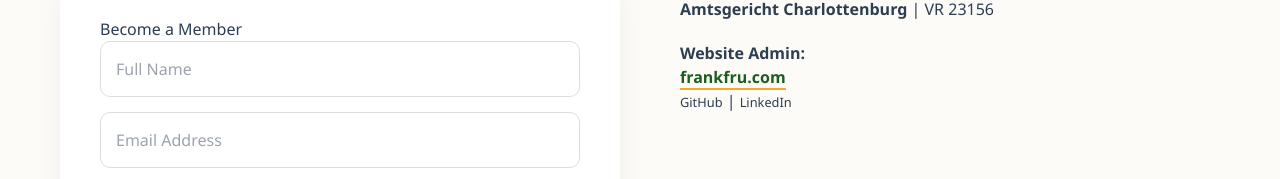
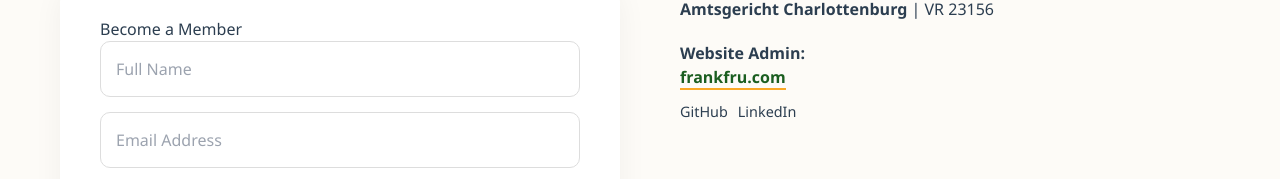
Before and after one commit to chifru19/grassland-verein, a React (Create React App) app: page / in a window 1280 px wide. Shown: the part 4033-4212 px from the top of the page. Built offline with nearby package versions, Linux system fonts and the light colour scheme.

Commit message:
Complete site restoration with expanded gallery and hyphenated paths

```diff
--- a/src/App.js
+++ b/src/App.js
@@ -59,9 +59,7 @@ export default function App() {
     backgroundColor: '#fff'
   };
 
-  // --- IMAGE REPOSITORIES ---
-
-  // 1. Restored original General Gallery
+  // --- IMAGE REPOSITORIES (Matched to your sidebar) ---
   const mainGalleryImages = [
     'images/ngoteh-leadership.jpg',
     'images/ngoteh-01.jpg',
@@ -69,7 +67,6 @@ export default function App() {
     'images/ngoteh-03.jpg'
   ];
 
-  // 2. Expanded Meeting Gallery (10 slots)
   const meetingGalleryImages = [
     'assets/meeting-01.jpg', 'assets/meeting-02.jpg', 'assets/meeting-03.jpg',
     'assets/meeting-04.jpg', 'assets/meeting-05.jpg', 'assets/meeting-06.jpg',
@@ -77,7 +74,6 @@ export default function App() {
     'assets/meeting-10.jpg'
   ];
 
-  // 3. Expanded Kids Gallery (6 slots)
   const kidsGalleryImages = [
     'images/kids-01.jpg', 'images/kids-02.jpg', 'images/kids-03.jpg',
     'images/kids-04.jpg', 'images/kids-05.jpg', 'images/kids-06.jpg'
@@ -99,7 +95,7 @@ export default function App() {
         <p style={{ fontSize: '1.2rem', color: '#f9a825', marginTop: '15px', fontWeight: 'bold' }}>Sprengelstr. 15, 13353 Berlin</p>
       </header>
 
-      {/* --- NAV --- */}
+      {/* --- REACTIVE NAV --- */}
       <nav style={{ backgroundColor: '#1b5e20', padding: '10px', color: 'white', display: 'flex', justifyContent: 'center', flexWrap: 'wrap', gap: '10px', position: 'sticky', top: 0, zIndex: 1000 }}>
         <span onClick={() => scrollTo('home')} style={navItemStyle}>Home</span>
         <span onClick={() => scrollTo('meetings')} style={navItemStyle}>Meetings</span>
@@ -187,7 +183,10 @@ export default function App() {
             <p><strong>Amtsgericht Charlottenburg</strong> | VR 23156</p>
             <p style={{ marginTop: '20px' }}><strong>Website Admin:</strong></p>
             <a href="https://frankfru.com" target="_blank" rel="noreferrer" style={{ color: '#1b5e20', textDecoration: 'none', fontWeight: '800', borderBottom: '2px solid #f9a825' }}>frankfru.com</a>
-            <p><a href="https://github.com/chifru19" target="_blank" rel="noreferrer" style={{ color: '#2c3e50', fontSize: '0.8rem' }}>GitHub</a> | <a href="https://linkedin.com" target="_blank" rel="noreferrer" style={{ color: '#2c3e50', fontSize: '0.8rem' }}>LinkedIn</a></p>
+            <div style={{ marginTop: '10px' }}>
+              <a href="https://github.com/chifru19" target="_blank" rel="noreferrer" style={{ color: '#2c3e50', textDecoration: 'none', fontSize: '0.9rem', marginRight: '10px' }}>GitHub</a>
+              <a href="https://linkedin.com" target="_blank" rel="noreferrer" style={{ color: '#2c3e50', textDecoration: 'none', fontSize: '0.9rem' }}>LinkedIn</a>
+            </div>
           </div>
         </section>
       </main>
```
